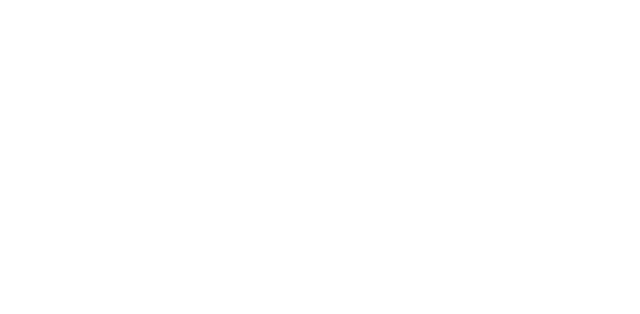
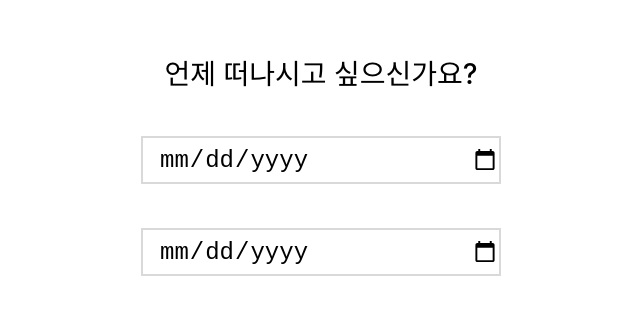
Before and after one commit to myeongyunChoi/myeongyun.travel, a React (Create React App) app: page /date in a window 1280 px wide. Before the commit this address had no page. Shown: the part 204-518 px from the top of the page, without its empty margins (319-959 px from the left). Built offline with nearby package versions, Linux system fonts and the light colour scheme.

Commit message:
create Date

```diff
--- a/src/App.js
+++ b/src/App.js
@@ -3,12 +3,14 @@
 import './css/common.module.css';
 import Start from './page/Start';
 import Area from './page/Area';
+import Date from './page/Date'
 
 function App() {
   return (
     <Routes>
       <Route path="/" element={<Start />} />
       <Route path="/area" element={<Area />} />
+      <Route path="/date" element={<Date />} />
     </Routes>
   );
 }
--- /dev/null
+++ b/src/css/Date.css
@@ -0,0 +1,21 @@
+.date_wrap {
+    height: 60vh;
+    display: flex;
+    flex-direction: column;
+    align-items: center;
+    justify-content: flex-end;
+    gap: 2.75rem;
+}
+
+.date_wrap h1 {
+    font-size: 1.75rem;
+    font-weight: 500;
+}
+
+.date_wrap input {
+    width: 22.5rem;
+    height: 3rem;
+    border: 2px solid #D9D9D9;
+    font-size: 1.5rem;
+    padding-left: 1rem;
+}
--- /dev/null
+++ b/src/page/Date.jsx
@@ -0,0 +1,84 @@
+import '../css/Date.css'
+
+const Date = () => {
+
+    // const today = new Date();
+    // var date = new Date();
+    // function prevCalendar() {
+    //     today = new Date(today.getFullYear(), today.getMonth() - 1, today.getDate());
+    //     buildCalendar();
+    // }
+
+    // function nextCalendar() {
+    //     today = new Date(today.getFullYear(), today.getMonth() + 1, today.getDate());
+    //     buildCalendar();
+    // }
+    // function buildCalendar() {
+    //     var doMonth = new Date(today.getFullYear(), today.getMonth(), 1);
+
+    //     var lastDate = new Date(today.getFullYear(), today.getMonth() + 1, 0);
+
+    //     var tbCalendar = document.getElementById("calendar");
+    //     var tbCalendarYM = document.getElementById("tbCalendarYM");
+    //     tbCalendarYM.innerHTML = today.getFullYear() + "년 " + (today.getMonth() + 1) + "월";
+
+    //     while (tbCalendar.rows.length > 2) {
+    //         tbCalendar.deleteRow(tbCalendar.rows.length - 1);
+    //     }
+    //     var row = null;
+    //     row = tbCalendar.insertRow();
+    //     var cnt = 0;
+    //     for (let i = 0; i < doMonth.getDay(); i++) {
+    //         let cell = row.insertCell();
+    //         cnt = cnt + 1;
+    //     }
+    //     for (let i = 1; i <= lastDate.getDate(); i++) {
+    //         let cell = row.insertCell();
+    //         cell.innerHTML = i;
+    //         cnt = cnt + 1;
+    //         if (cnt % 7 == 1) {
+    //             cell.innerHTML = "<font color=#F79DC2>" + i
+    //         }
+    //         if (cnt % 7 == 0) {
+    //             cell.innerHTML = "<font color=skyblue>" + i
+    //             // row = calendar.insertRow();
+    //         }
+
+    //         if (today.getFullYear() == date.getFullYear()
+    //             && today.getMonth() == date.getMonth()
+    //             && i == date.getDate()) {
+    //             cell.bgColor = "#FAF58C";
+    //         }
+    //     }
+    // }
+    return (
+        <div className="date_wrap">
+            <h1>언제 떠나시고 싶으신가요?</h1>
+            <input type="date" name="" id="" />
+            <input type="date" name="" id="" />
+{/*
+            <p></p>
+            <h3 align="center">★test 달력★</h3>
+            <table id="calendar" border="3" align="center" style="border-color:#3333FF ">
+                <tr>
+                    <td><label onclick="prevCalendar()"></label></td>
+                    <td align="center" id="tbCalendarYM" colspan="5">
+                        yyyy년 m월</td>
+                    <td><label onclick="nextCalendar()">
+                    </label></td>
+                </tr>
+                <tr>
+                    <td align="center">일</td>
+                    <td align="center">월</td>
+                    <td align="center">화</td>
+                    <td align="center">수</td>
+                    <td align="center">목</td>
+                    <td align="center">금</td>
+                    <td align="center">토</td>
+                </tr>
+            </table> */}
+        </div>
+    )
+}
+
+export default Date;
```
